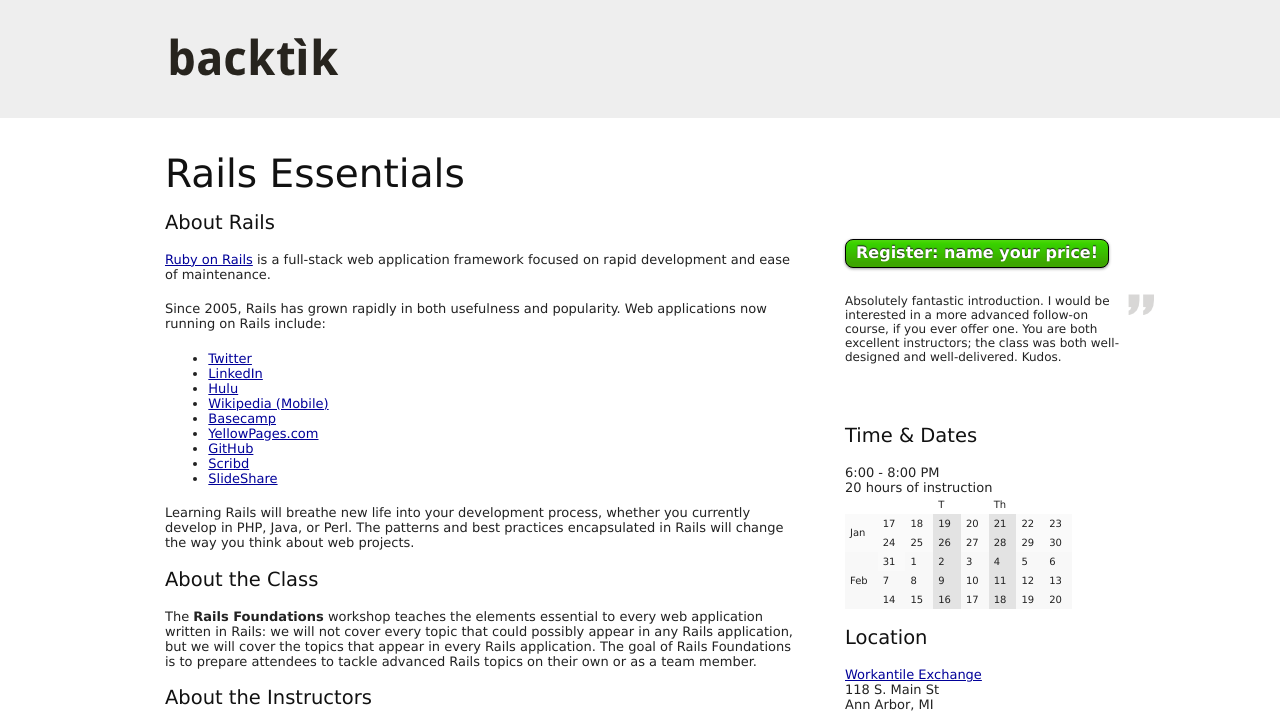
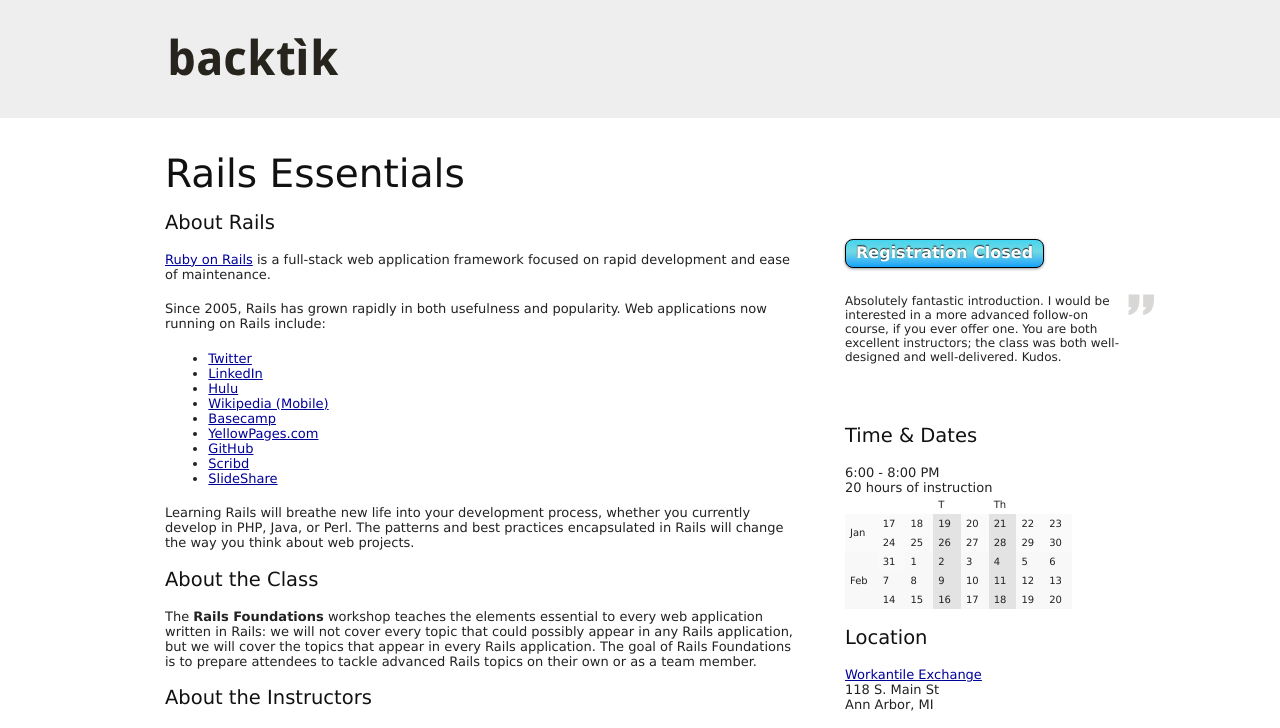
Before and after one commit to backtik/backtik.github.com, a Jekyll site: the page built from courses/rails-winter-2010.html, in a window 1280 px wide, cut to the strip 0-728 px from the top of the page. Built offline with Jekyll 4.4.1, drawn with Linux system fonts in a browser that asks for light colours.

Commit message:
rails course is closed

```diff
--- a/courses/rails-winter-2010.html
+++ b/courses/rails-winter-2010.html
@@ -71,8 +71,8 @@
   </div>
   <div id="summplementary-materials">
     <div id="signup">
-      <div class='signup-button'>
-        <a href='https://backtik-register.heroku.com/rails-winter-2010/registration/new'>Register: name your price!</a>
+      <div class='signup-button pending'>
+        <a href='#'>Registration Closed</a>
       </div>
     </div>
     <div id="quotes-container">
```
